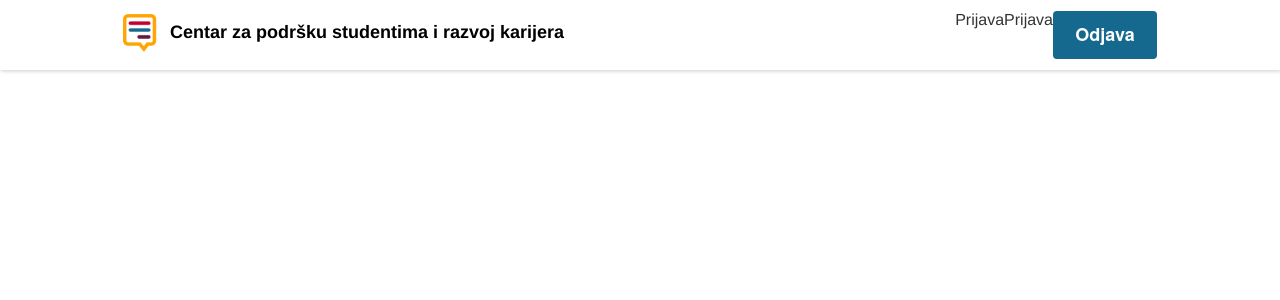
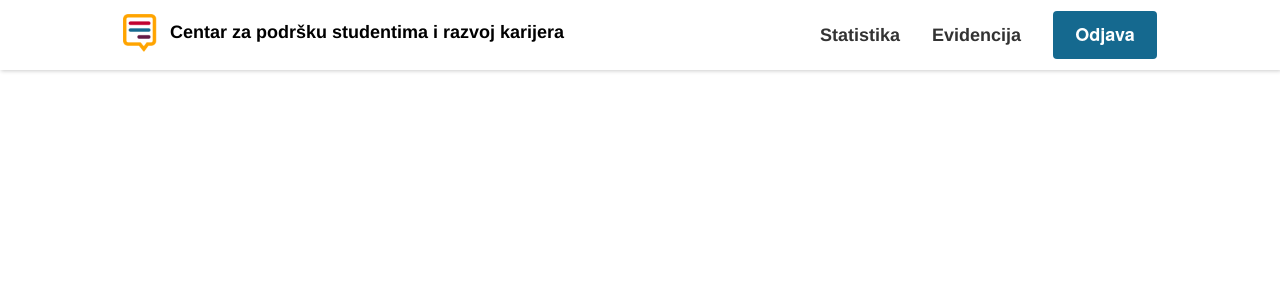
Before and after one commit to DnameZ/TeamProject, a React (Create React App) app: page / in a window 1280 px wide. Shown: the top 300 px of the page. Built offline with nearby package versions, Linux system fonts and the light colour scheme.

Commit message:
AddedNavLinks

```diff
--- a/src/components/Header/Header.js
+++ b/src/components/Header/Header.js
@@ -13,6 +13,7 @@ import {
   HamMenuButton,
   HamOptions,
   Options,
+  NavLink,
 } from './HeaderStyle';
 
 import { PrimaryButton } from '../../lib/styles/generalStyles';
@@ -45,8 +46,8 @@ const Header = () => {
           </Hamburger>
           <Nav>
             <PrimaryButton type={'small'} text={'Odjava'} />
-            <p>Prijava</p>
-            <p>Prijava</p>
+            <NavLink>Evidencija</NavLink>
+            <NavLink>Statistika</NavLink>
           </Nav>
         </Inner>
       </HeaderInner>
--- a/src/components/Header/HeaderStyle.js
+++ b/src/components/Header/HeaderStyle.js
@@ -90,6 +90,8 @@ export const Nav = styled.nav`
   }
   @media screen and (${breakpoints.desktop}) {
     display: flex;
+    justify-content: center;
+    align-items: center;
     flex-direction: row-reverse;
     margin-right: 108px;
   }
@@ -143,3 +145,9 @@ export const Options = styled.h2`
     color: ${colors.blue};
   }
 `;
+
+export const NavLink = styled.a`
+  font-size: 18px;
+  font-weight: bold;
+  margin-right: 32px;
+`;
```
